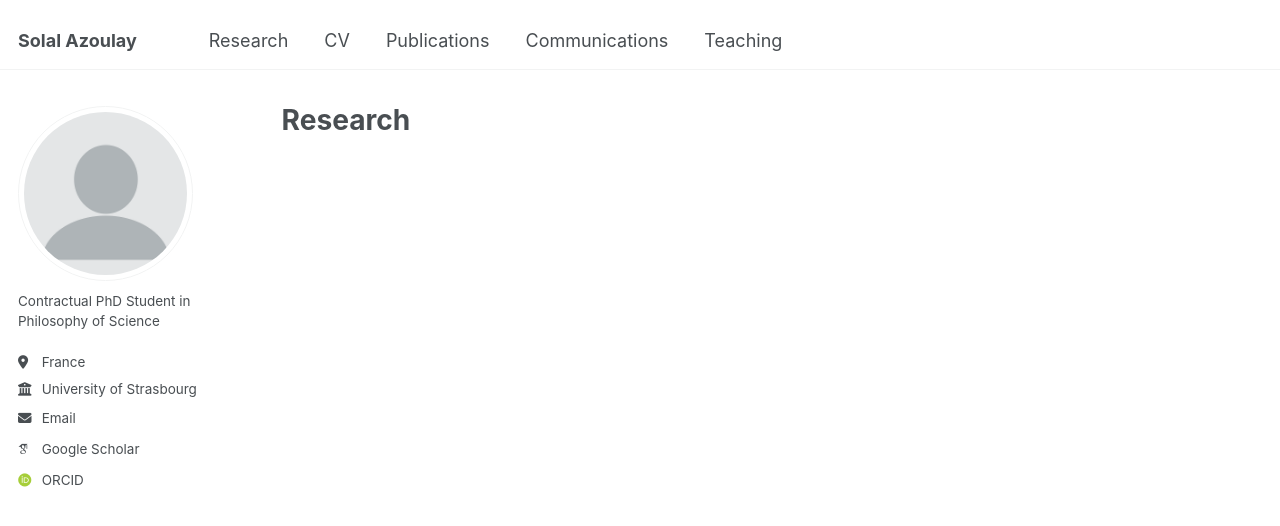
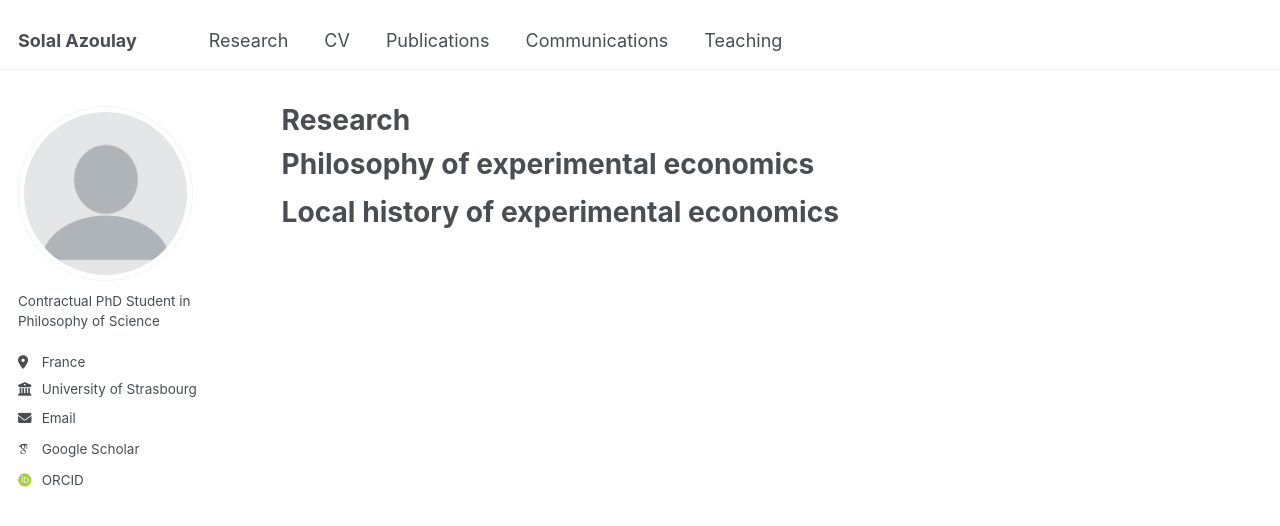
Before and after one commit to solal-azoulay/solal-azoulay.github.io, a Jekyll site: the page built from _pages/research.md, in a window 1280 px wide. Shown: the top 526 px of the page. Built offline with Jekyll 4.4.1, drawn with Linux system fonts in a browser that asks for light colours; some web fonts are replaced.

Commit message:
Update research.md

```diff
--- a/_pages/research.md
+++ b/_pages/research.md
@@ -6,3 +6,9 @@ author_profile: true
 redirect_from:
   - /resume
 ---
+
+Philosophy of experimental economics
+====================
+
+Local history of experimental economics
+===================
```
